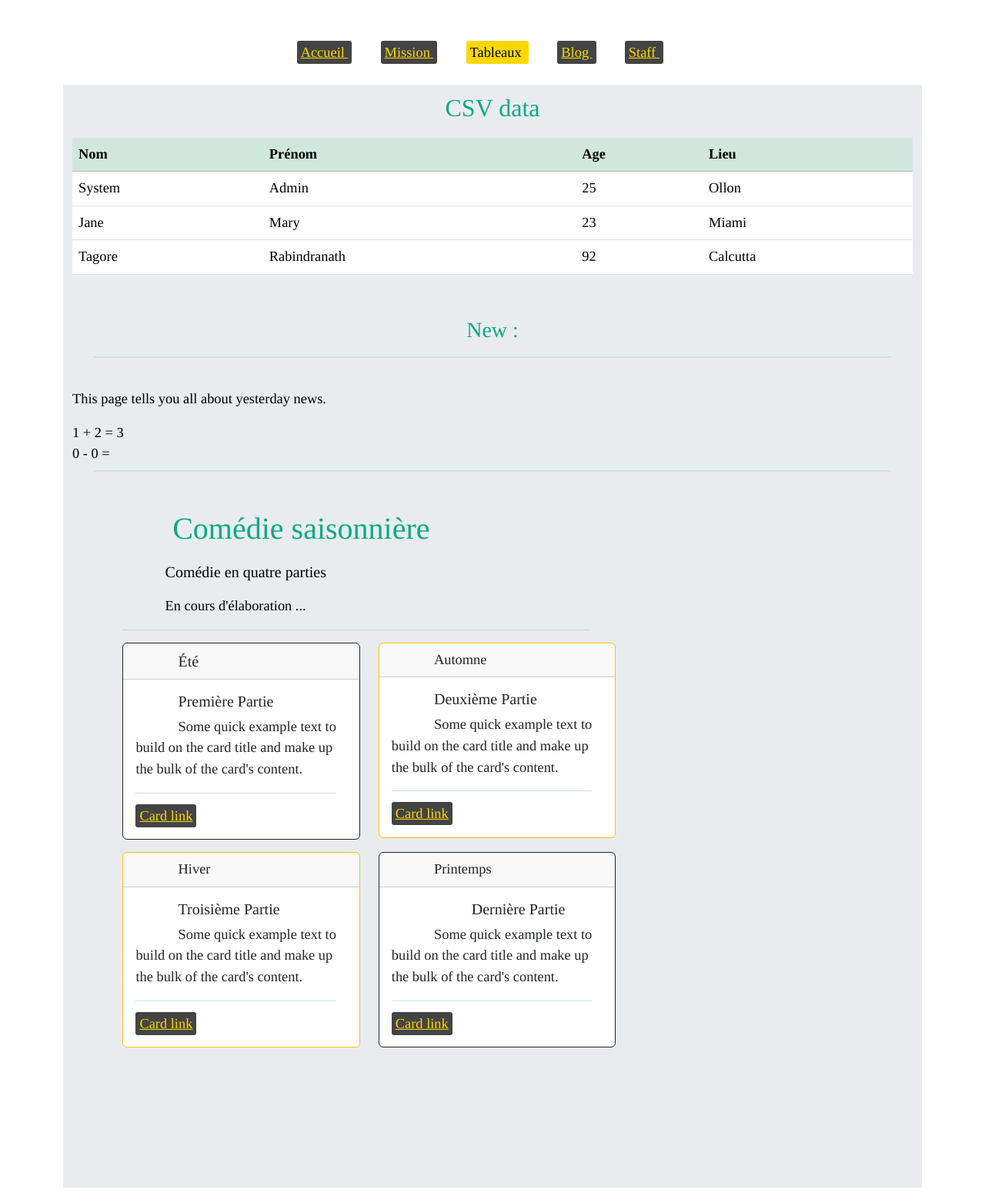
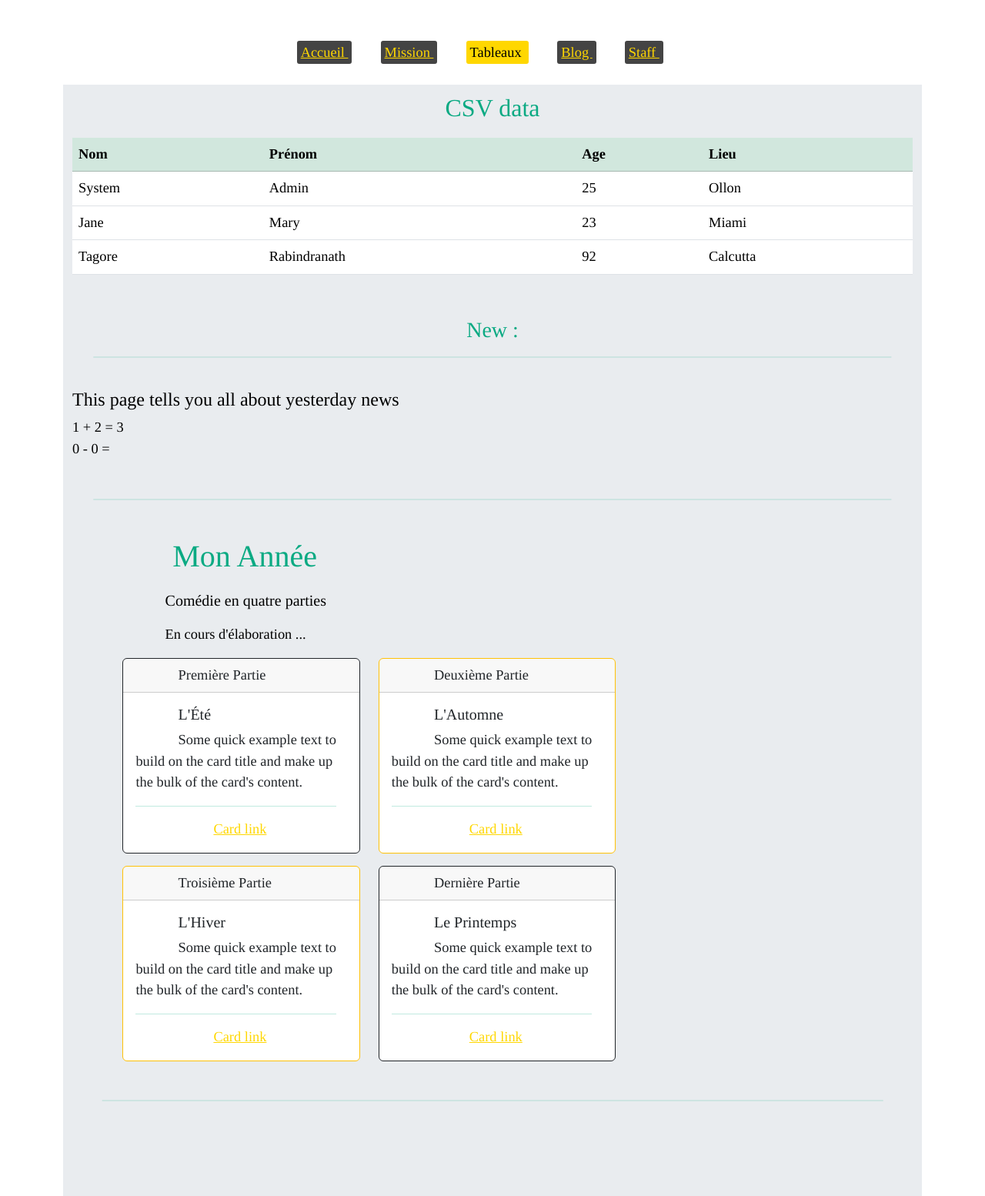
Before and after one commit to bop/rubic, a Jekyll site: the page built from new.html, in a window 1280 px wide. Shown: the whole page at 77% size. Built offline with Jekyll 4.4.1, drawn with Linux system fonts in a browser that asks for light colours.

Commit message:
card link

```diff
--- a/assets/css/style.css
+++ b/assets/css/style.css
@@ -19,6 +19,11 @@ a {
     border-radius: 3px;
     padding: 5px;
     margin-right: 2.5%;
+}
+
+.card-link {
+    background-color: #FFF;
+    margin-left: 35%;
 }
 
 a:hover {
--- a/new.html
+++ b/new.html
@@ -23,41 +23,38 @@ dumb: 1 + 2
   <br />
   <h3 class="text-center">{{ page.title }} :</h3>
   <hr class="position-relative py-2 px-4 start-50 translate-middle" />
-  <p>This page tells you all about yesterday news.</p>
+  <h4>This page tells you all about yesterday news</h4>
+    <p>
   {{ page.dumb }} = 3
   <br />
   0 - 0 =
+  </p>
   <br />
   <hr class="position-relative py-2 px-4 start-50 translate-middle" />
-
-
   <div class="container">
     <div class="main">
-      <h1>Comédie saisonnière</h1>
+      <h1>Mon Année</h1>
       <div class="col-lg-8 px-0">
 	<p class="fs-5">Comédie en quatre parties</p>
 	<p>En cours d'élaboration ...</p>
-
-	<hr />
-
 	<div class="row">
 	  <div class="col-sm-6 mb-3 mb-sm-0">
-	    <div class="card border-dark mb-3" style="max-width: 254rem;">
-	      <div class="card-header lead">Été</div>
+	    <div class="card border-dark mb-3">
+	      <div class="card-header">Première Partie</div>
 	      <div class="card-body">
-		<h5 class="card-title">Première Partie</h5>
+		<h5 class="card-title">L'Été</h5>
 		<p class="card-text">Some quick example text to build on the card title and make up the bulk of the card's content.</p>
 		<hr>
 		<a href="#" class="card-link">Card link</a>
-		      </div>
+	      </div>
 	    </div>
 	  </div>
 
 	  <div class="col-sm-6 mb-3 mb-sm-0">
-	    <div class="card border-warning mb-3" style="max-width: 24rem;">
-	      <div class="card-header">Automne</div>
+	    <div class="card border-warning mb-3">
+	      <div class="card-header">Deuxième Partie</div>
 	      <div class="card-body">
-		<h5 class="card-title">Deuxième Partie</h5>
+		<h5 class="card-title">L'Automne</h5>
 		<p class="card-text">Some quick example text to build on the card title and make up the bulk of the card's content.</p>
 		<hr>
 		<a href="#" class="card-link">Card link</a>
@@ -67,9 +64,9 @@ dumb: 1 + 2
 
 	  <div class="col-sm-6 mb-3 mb-sm-0">
 	    <div class="card border-warning mb-3" style="max-width: 24rem;">
-	      <div class="card-header">Hiver</div>
+	      <div class="card-header">Troisième Partie</div>
 	      <div class="card-body">
-		<h5 class="card-title">Troisième Partie</h5>
+		<h5 class="card-title">L'Hiver</h5>
 		<p class="card-text">Some quick example text to build on the card title and make up the bulk of the card's content.</p>
 		<hr>
 		<a href="#" class="card-link">Card link</a>
@@ -79,22 +76,22 @@ dumb: 1 + 2
 
 	  <div class="col-sm-6 mb-3 mb-sm-0">
 	    <div class="card border-dark mb-3" style="max-width: 24rem;">
-	      <div class="card-header">Printemps</div>
+	      <div class="card-header">Dernière Partie</div>
 	      <div class="card-body">
-		<h5 class="card-title text-center">Dernière Partie</h5>
+		<h5 class="card-title">Le Printemps</h5>
 		<p class="card-text">Some quick example text to build on the card title and make up the bulk of the card's content.</p>
-		<hr>
+		<hr />
 		<a href="#" class="card-link">Card link</a>
 	      </div>
 	    </div>
 	  </div>
 
 	</div>
-<br />	<br />
-
-<br />	      </div>
+	<br />
+      </div>
     </div>
-<br />
+	<hr class="position-relative py-2 px-4 start-50 translate-middle" />
   </div><br />
 </div>
+    <br />
 <br />
```
